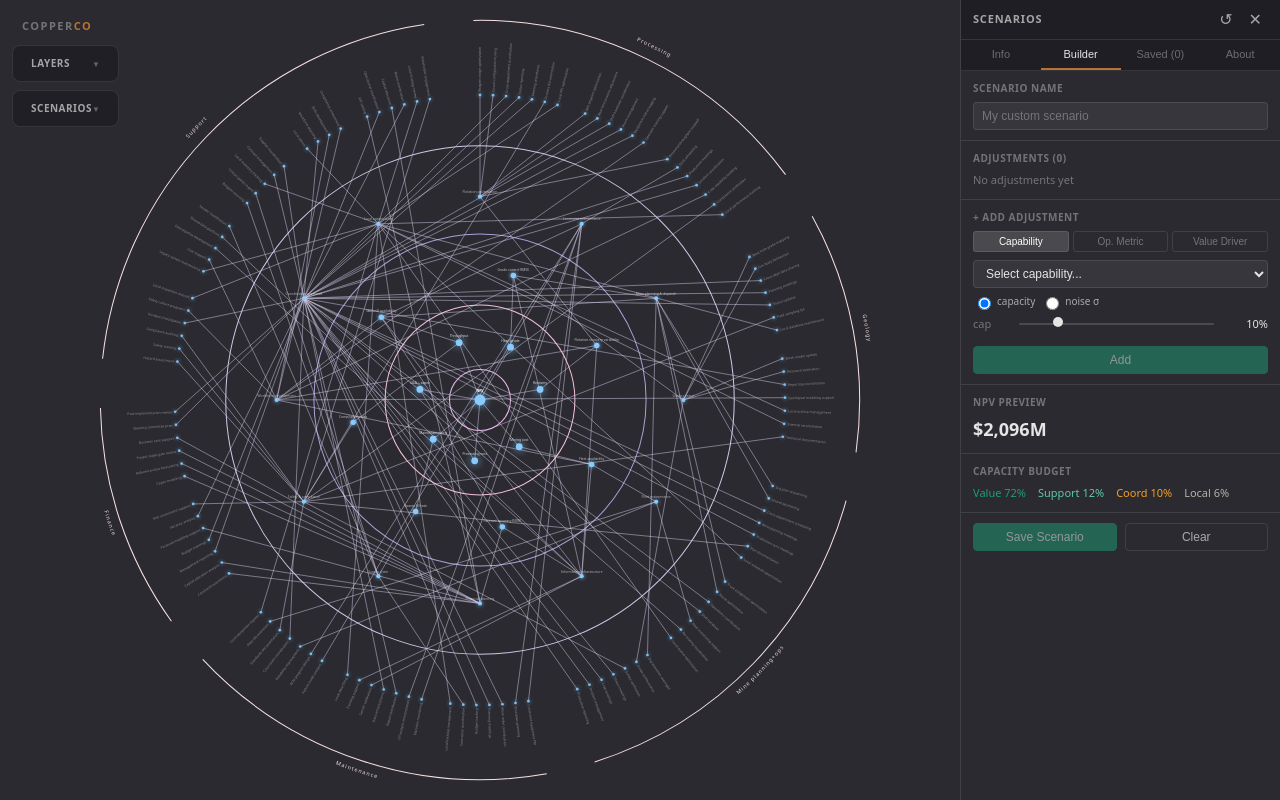
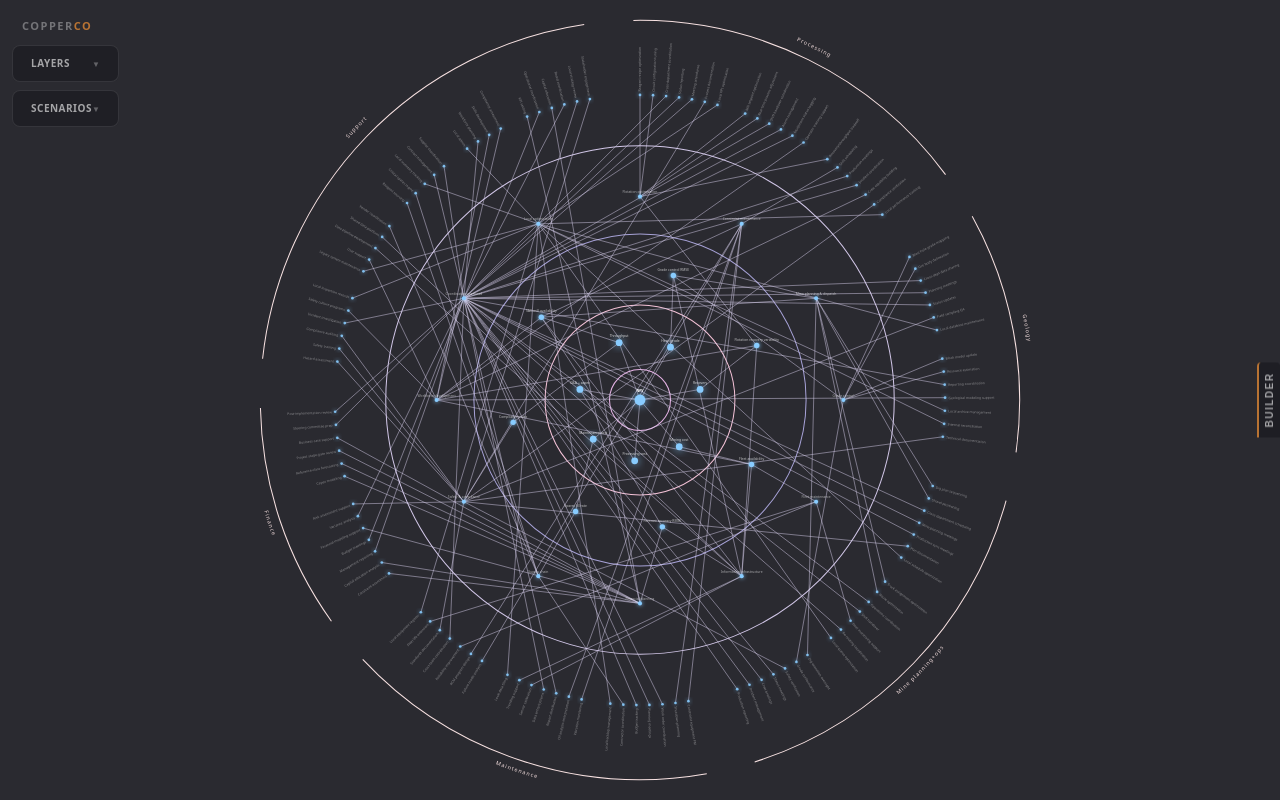
Before and after one commit to JensAdamczak/copper-co, a React (Vite) app: page / in a window 1280 px wide. Built offline with nearby package versions, Linux system fonts and the light colour scheme.

Commit message:
keep initial view clean

```diff
--- a/src/views/CircularNPVView.tsx
+++ b/src/views/CircularNPVView.tsx
@@ -120,14 +120,14 @@ export function CircularNPVView() {
   const [overrides, setOverrides] = useState<Map<string, Partial<CapabilityParams>>>(new Map());
   const [scenarioHighlight, setScenarioHighlight] = useState<Set<string>>(new Set());
   const [inferenceHighlight, setInferenceHighlight] = useState<Set<string>>(new Set());
-  const [sidebarOpen, setSidebarOpen] = useState(true);
+  const [sidebarOpen, setSidebarOpen] = useState(false);
   const [selectedNodeId, setSelectedNodeId] = useState<string | null>(null);
 
   // New state for scenario panel
   const [activeScenarioId, setActiveScenarioId] = useState<string | null>(null);
   const [customScenarios, setCustomScenarios] = useState<Scenario[]>([]);
   const [customScenarioAdjustments, setCustomScenarioAdjustments] = useState<Map<string, BuilderAdjustment[]>>(new Map());
-  const [panelMode, setPanelMode] = useState<'info' | 'builder' | 'saved' | 'about'>('builder');
+  const [panelMode, setPanelMode] = useState<'info' | 'builder' | 'saved' | 'about'>('about');
   const [builderAdjustments, setBuilderAdjustments] = useState<BuilderAdjustment[]>([]);
   const [builderName, setBuilderName] = useState('');
 
```
